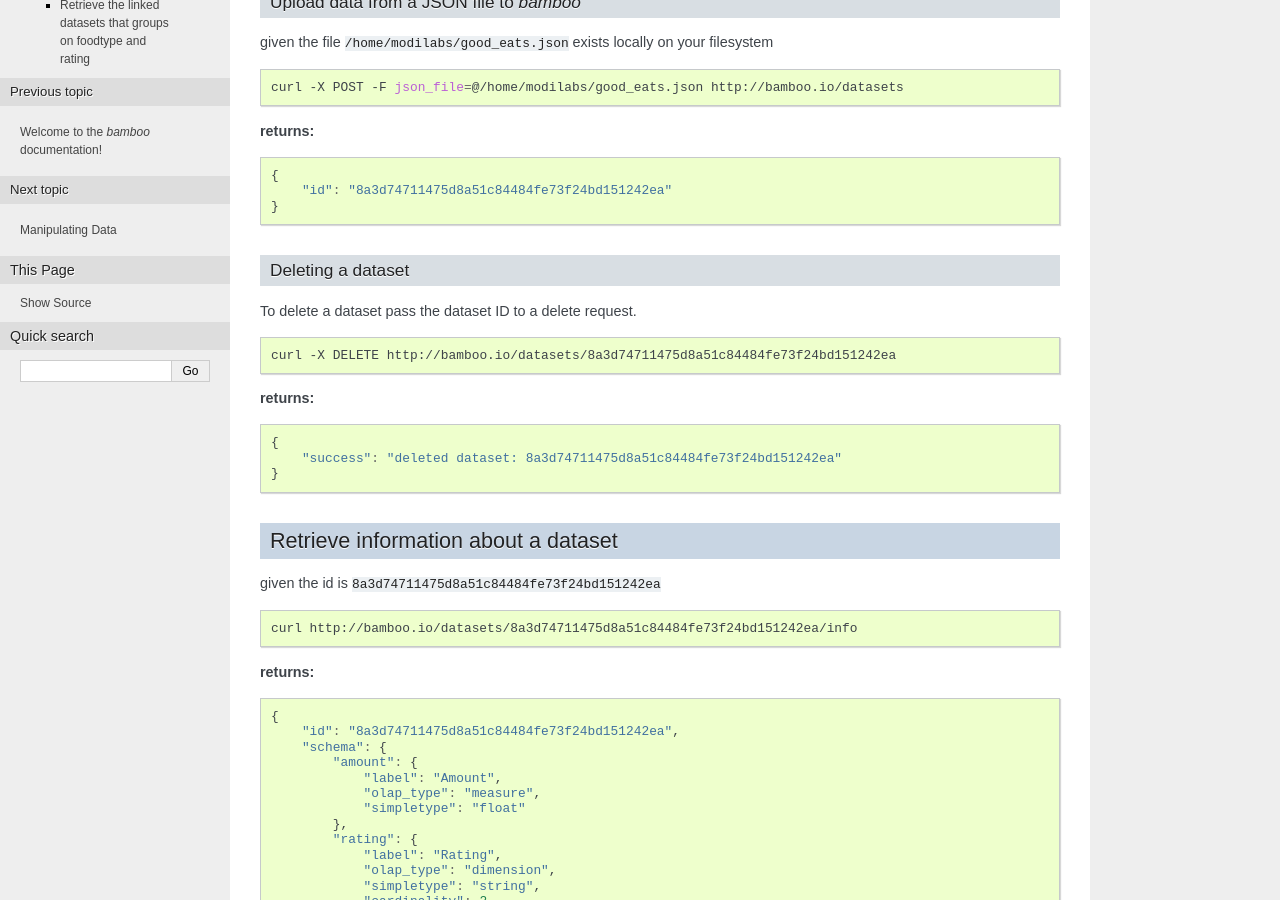
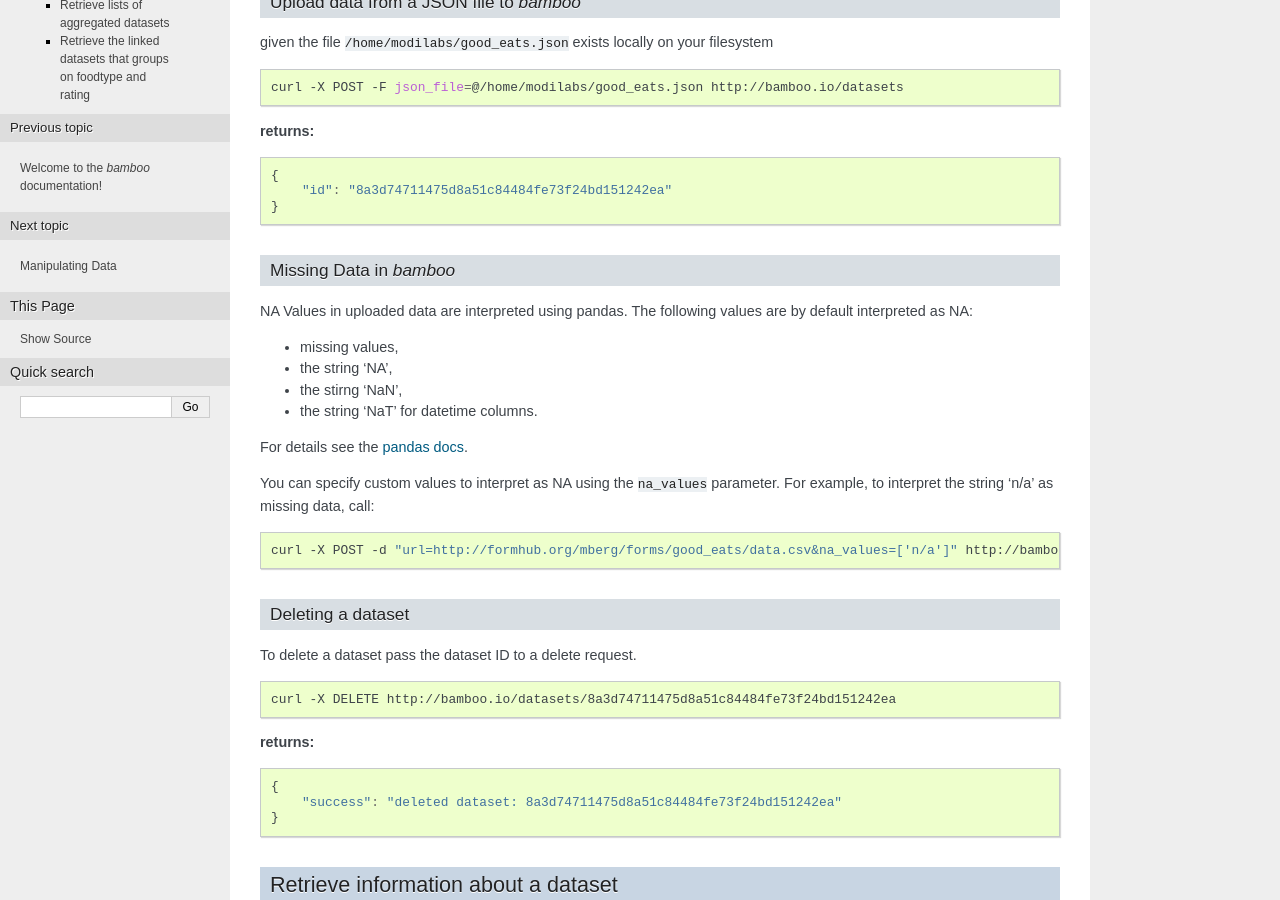
Before and after one commit to pld/bamboo, a Sphinx documentation site: the page built from docs/basic_commands.rst, in a window 1280 px wide and 900 px high, scrolled down 940 px. Built offline with Sphinx 7.4.7, drawn with Linux system fonts in a browser that asks for light colours; formulas are drawn with MathJax 3; some of the changed text lies outside the part shown.

Commit message:
add na_values, closes #493

```diff
--- a/README.rst
+++ b/README.rst
@@ -28,9 +28,9 @@
 for numpy, pandas, and scipy:
 ^^^^^^^^^^^^^^^^^^^^^^^^^^^^^
 
-on Arch Linux: ``# pacman -S blas lapack gcc-fortran``
+On Arch Linux: ``# pacman -S blas lapack gcc-fortran``.
 
-on Debian based: ``# apt-get install gfortran libatlas-base-dev``
+On Debian based: ``# apt-get install gfortran libatlas-base-dev``.
 
 Using as a Python Libary
 ------------------------
@@ -43,6 +43,8 @@
     $ pip install bamboo-server
 
 Python pip package for `bamboo <http://pypi.python.org/pypi/bamboo-server>`_.
+
+For creating plots: ``$ pip install matplotlib``.
 
 Usage
 ^^^^^
--- a/docs/basic_commands.rst
+++ b/docs/basic_commands.rst
@@ -71,6 +71,29 @@
     {
         "id": "8a3d74711475d8a51c84484fe73f24bd151242ea"
     }
+
+
+Missing Data in *bamboo*
+^^^^^^^^^^^^^^^^^^^^^^^^
+
+NA Values in uploaded data are interpreted using pandas.  The following values
+are by default interpreted as NA:
+
+* missing values,
+* the string 'NA',
+* the stirng 'NaN',
+* the string 'NaT' for datetime columns.
+
+For details see the `pandas docs <http://pandas.pydata.org/pandas-docs/dev/missing_data.html>`_.
+
+You can specify custom values to interpret as NA using the ``na_values``
+parameter.  For example, to interpret the string 'n/a' as missing data, call:
+
+
+.. code-block:: sh
+
+    curl -X POST -d "url=http://formhub.org/mberg/forms/good_eats/data.csv&na_values=['n/a']" http://bamboo.io/datasets
+
 
 Deleting a dataset
 ^^^^^^^^^^^^^^^^^^
```
Also changed, not shown: docs/index.rst (+17 -1 lines), 4 other files.
